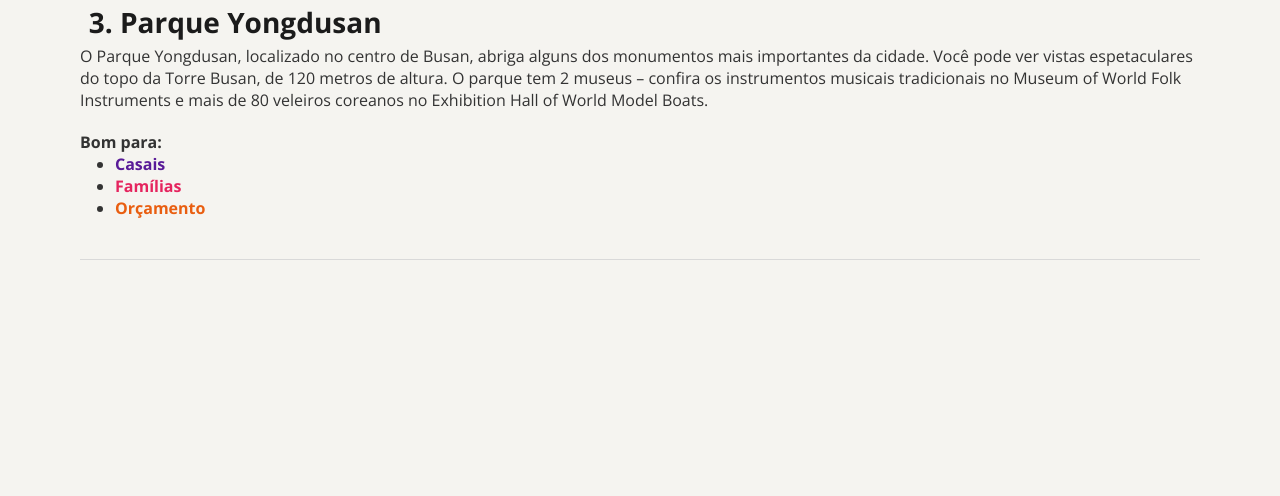
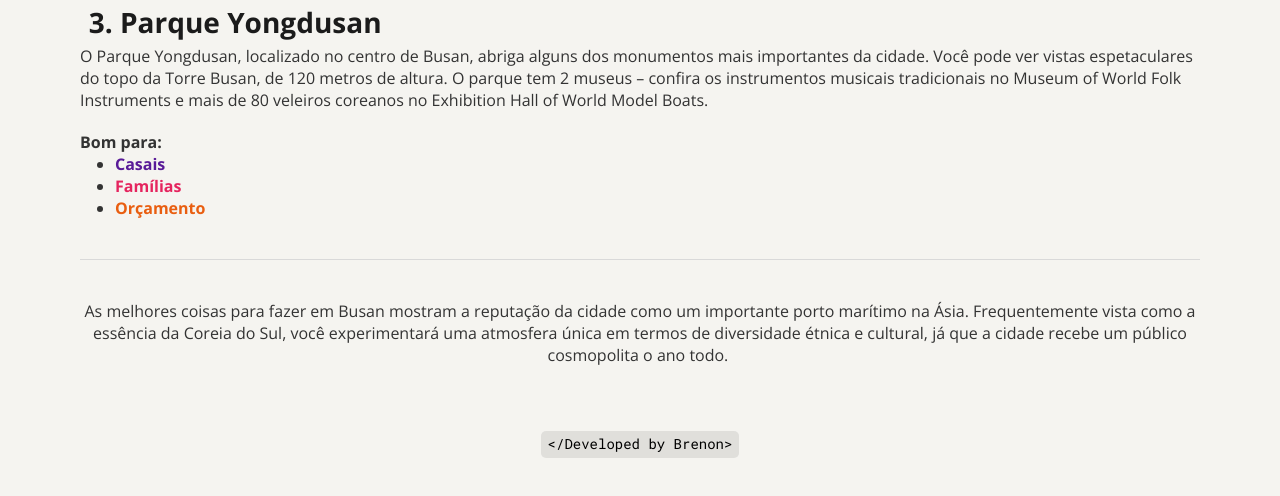
Before and after one commit to BrenonDev/tourist-haven, a plain HTML site: page index.html in a window 1280 px wide. Shown: the part 2790-3286 px from the top of the page. Before the commit the page ends 3098 px from the top, so only its background shows below. Drawn offline with nearby package versions, Linux system fonts and the light colour scheme.

Commit message:
feito o rodapé

```diff
--- a/index.html
+++ b/index.html
@@ -9,7 +9,7 @@
     <title>Tourist Haven</title>
     <link rel="stylesheet" href="styles/index.css">
 
-    <link href="https://fonts.googleapis.com/css2?family=Open+Sans:ital,wght@0,300..800;1,300..800&display=swap" rel="stylesheet">
+    <link href="https://fonts.googleapis.com/css2?family=Open+Sans:ital,wght@0,300..800;1,300..800&family=Roboto+Mono:ital,wght@0,100..700;1,100..700&display=swap" rel="stylesheet">
 </head>
 <body>
     <div class="container">
@@ -67,7 +67,17 @@
                     </section>
                 </ol>
             </div>
+            <div id="description">
+                <p>
+                    As melhores coisas para fazer em Busan mostram a reputação da cidade como um importante porto marítimo na Ásia. Frequentemente vista como a essência da Coreia do Sul, você experimentará uma atmosfera única em termos de diversidade étnica e cultural, já que a cidade recebe um público cosmopolita o ano todo.
+                </p>
+            </div>
         </main>
+        <footer>
+            <div id="signature">
+                <span>&lt;/Developed by Brenon&gt;</span>
+            </div>
+        </footer>
     </div>
 </body>
 </html>
--- /dev/null
+++ b/styles/footer.css
@@ -0,0 +1,13 @@
+#signature {
+    text-align: center;
+}
+
+#signature span {
+    font: normal 14px "Roboto Mono", monospace;
+    color: black;
+    background: rgba(100, 100, 100, 0.15);
+    padding: 3px 7px 5px;
+    margin-inline: auto;
+    display: inline-block;
+    border-radius: 5px;
+}
--- a/styles/index.css
+++ b/styles/index.css
@@ -1,3 +1,4 @@
 @import url(global.css);
 @import url(header.css);
 @import url(main.css);
+@import url(footer.css);
--- a/styles/main.css
+++ b/styles/main.css
@@ -1,9 +1,5 @@
-main {
-    border-block: solid 1px var(--border-primary);
-    padding-bottom: 40px;
-}
-
 #introduction {
+    border-top: solid 1px var(--border-primary);
     padding-block: 64px;
 }
 
@@ -87,3 +83,14 @@ main {
 #sections #orange {
     color: var(--accent-orange);
 }
+
+#sections {
+    padding-bottom: 40px;
+}
+
+#description {
+    border-top: solid 1px var(--border-primary);
+    text-align: center;
+    padding-top: 40px;
+    padding-bottom: 65px;
+}
```
